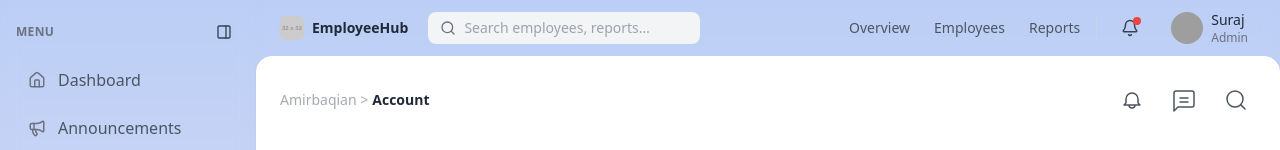
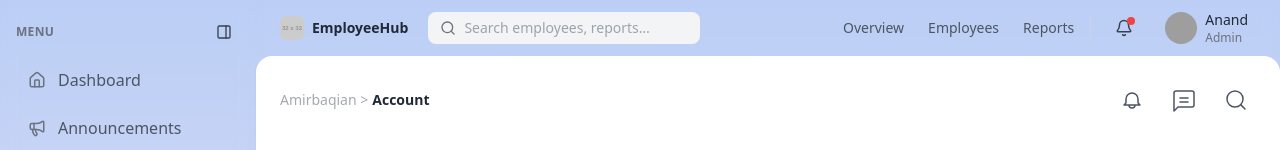
Before and after one commit to surajharogoppa/exam-dashboard, a React (Vite) app: page /account in a window 1280 px wide. Shown: the top 150 px of the page. Built offline with nearby package versions, Linux system fonts and the light colour scheme; grey boxes are pictures that could not be loaded.

Commit message:
changed color

```diff
--- a/src/components/common/GlobalHeader.jsx
+++ b/src/components/common/GlobalHeader.jsx
@@ -80,7 +80,7 @@ export default function GlobalHeader({ sidebarWidth, toggleSidebar }) {
             />
             <div className="hidden sm:block leading-tight">
               <div className="text-sm font-medium text-gray-800">
-                Suraj
+                Anand
               </div>
               <div className="text-xs text-gray-500">Admin</div>
             </div>
```
